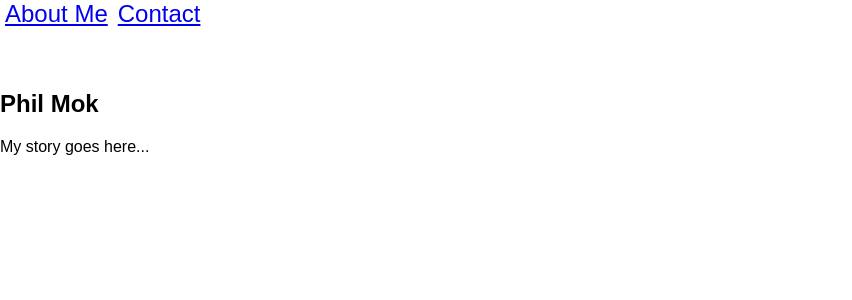
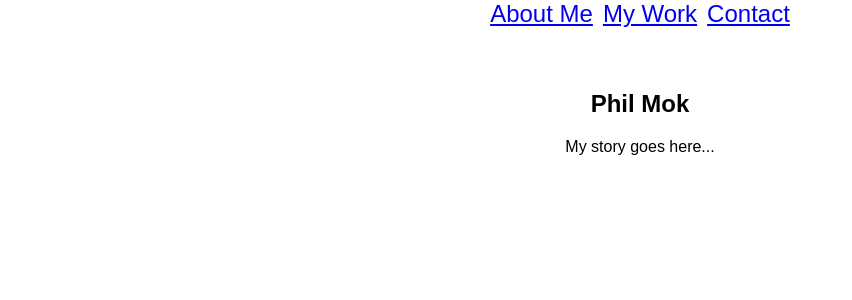
Before and after one commit to plmok61/phil-mok, a React (Create React App) app: page / in a window 1280 px wide. Shown: the top 300 px of the page, without its empty margins (0-852 px from the left). Built offline with nearby package versions, Linux system fonts and the light colour scheme.

Commit message:
adds My Work component

```diff
--- a/src/App.css
+++ b/src/App.css
@@ -1,3 +1,7 @@
+.appContainer {
+  text-align: center;
+}
+
 .navbar {
   height: 70px;
 }
--- a/src/components/App.js
+++ b/src/components/App.js
@@ -4,16 +4,18 @@ import '../App.css'
 import Summary from './Summary'
 import LinksToAccounts from './LinksToAccounts'
 import Container from './Container'
+import MyWork from './MyWork'
 import NotFound from './NotFound'
 
 export default class App extends Component {
   render() {
     return (
-      <div>
+      <div className='appContainer'>
         <Router history={hashHistory}>
           <Route path='/' component={Container}>
             <IndexRoute component={Summary} />
             <Route path='/contact' component={LinksToAccounts} />
+            <Route path='/work' component={MyWork} />
             <Route path='*' component={NotFound} />
           </Route>
         </Router>
--- a/src/components/MyWork.js
+++ b/src/components/MyWork.js
@@ -1 +1,11 @@
-import React from 'react'
+import React, { Component } from 'react'
+
+export default class MyWork extends Component {
+  render () {
+    return (
+      <div>
+        <h1>Sit Start Pros</h1>
+      </div>
+    )
+  }
+}
--- a/src/components/Nav.js
+++ b/src/components/Nav.js
@@ -8,6 +8,9 @@ const Nav = () => (
       <Link to='/'>About Me</Link>
     </div>
     <div className='navLink'>
+      <Link to='/work'>My Work</Link>
+    </div>
+    <div className='navLink'>
       <Link to='/contact'>Contact</Link>
     </div>
   </div>
```
